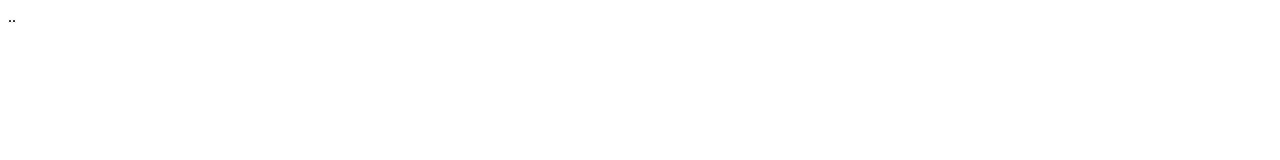
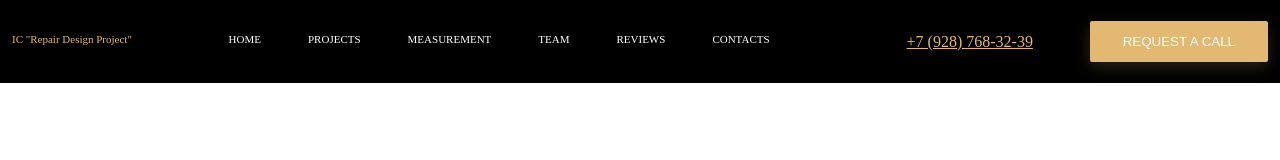
Before and after one commit to AlexNever13/First, a plain HTML site: page Index.html in a window 1280 px wide. Drawn offline with Linux system fonts and the light colour scheme.

Commit message:
header compleat

```diff
--- a/Index.html
+++ b/Index.html
@@ -4,10 +4,28 @@
     <meta charset="UTF-8">
     <meta name="viewport" content="width=device-widht, initial=-scale=1.0">
     <meta http-equiv="X-UA-Compatible" content="ie=edge">
-    <link rel="stelesheet" href="styles/styles.css">
-    <title>DocumentD</title>
+    <link rel="stylesheet" href="styles/styles.css">
+    <title>Document</title>
+
 </head>
-<body>
-    ..
+<body class="body">
+    <header class="header">
+        <div class="header-content container">
+            <div class="logo">IC "Repair Design Project"</div>
+            <nav>
+                <ul class="header-navigation">
+                    <li class="header-navigation_item"><a href="#">HOME</a></li>
+                    <li class="header-navigation_item"><a href="#">PROJECTS</a></li>
+                    <li class="header-navigation_item"><a href="#">MEASUREMENT</a></li>
+                    <li class="header-navigation_item"><a href="#">TEAM</a></li>
+                    <li class="header-navigation_item"><a href="#">REVIEWS</a></li>
+                    <li class="header-navigation_item"><a href="#">CONTACTS</a></li>
+                    <li class="numberfon"><a href="tel:+79287683239">+7 (928) 768-32-39</a></li>
+                </ul>
+            </nav>
+            <button class="button">Request a call</button>
+        </div>
+    </header>
+
 </body>
 </html>
--- a/Styles/styles.css
+++ b/Styles/styles.css
@@ -0,0 +1,75 @@
+* {
+    margin: 0;
+    padding: ;
+    box-sizing: border-box;
+
+  }
+
+  .body {
+    margin: 0;
+  }
+
+
+  .header {
+    background-color: black;
+
+  }
+
+
+  .container {
+    max-width: 1256px;
+    margin: 0 auto;
+  }
+
+
+  .header-content{
+    display: flex;
+    justify-content: space-between;
+    height: 83px;
+    align-items: center;
+  }
+
+
+  .logo {
+    color: rgba(227, 184, 115, 1);
+    font-size: 11px;
+    margin-bottom: 5px;
+  }
+
+
+  .header-navigation {
+    list-style: none;
+    display: flex;
+  }
+
+
+  .header-navigation_item {
+    margin-right: 47px;
+    font-size: 11px;
+  }
+
+
+  .header-navigation_item a {
+    text-decoration: none;
+    color: rgba(255, 255, 255, 1);
+  }
+
+
+  .numberfon a {
+    color: rgba(227, 184, 115, 1);
+  }
+
+  .numberfon {
+    margin-left: 90px;
+  }
+
+  .button {
+    background-color: #e3b873;
+    box-shadow: 0px 5px 15px rgba(227, 184, 115, 0.2);
+    border-radius: 2px;
+    outline: 0;
+    border: 0;
+    padding: 13px 33px;
+    color: white;
+    text-transform: uppercase;
+  }
```
